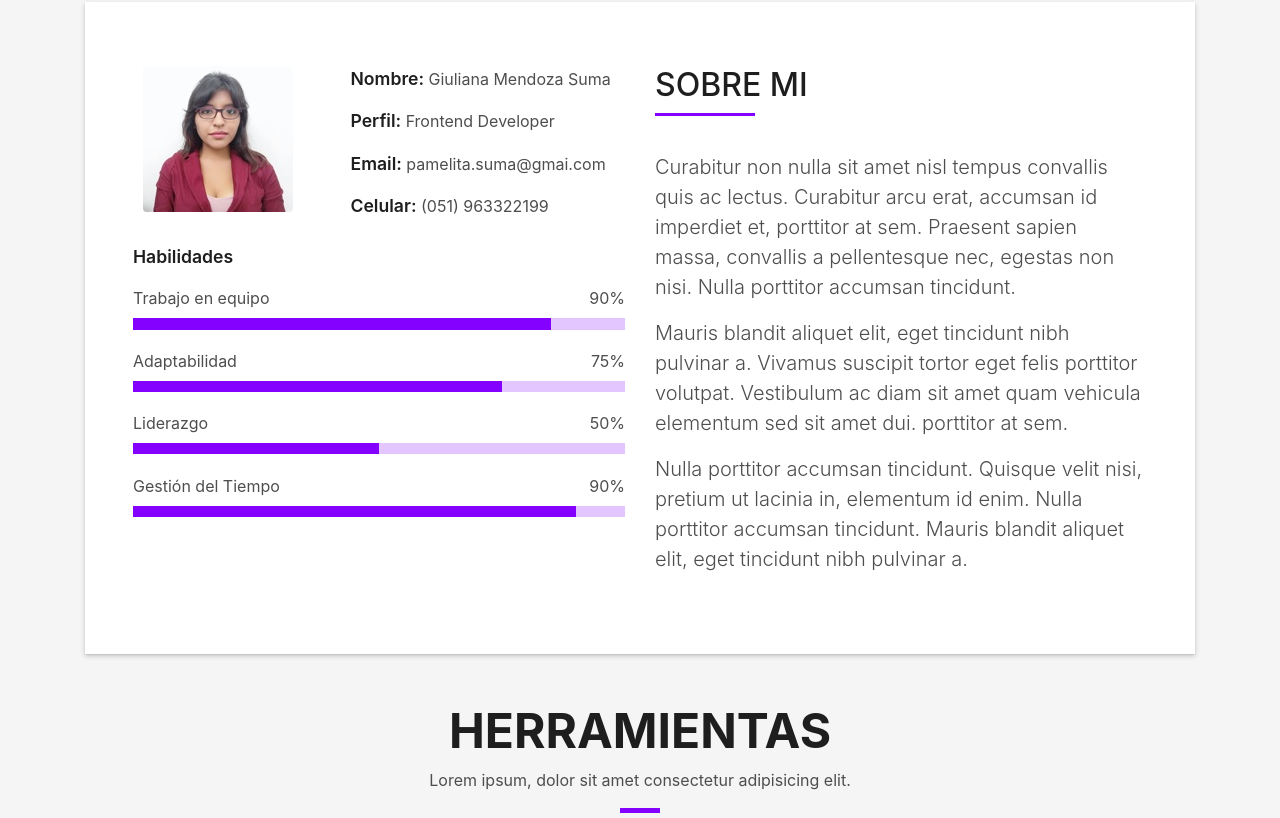
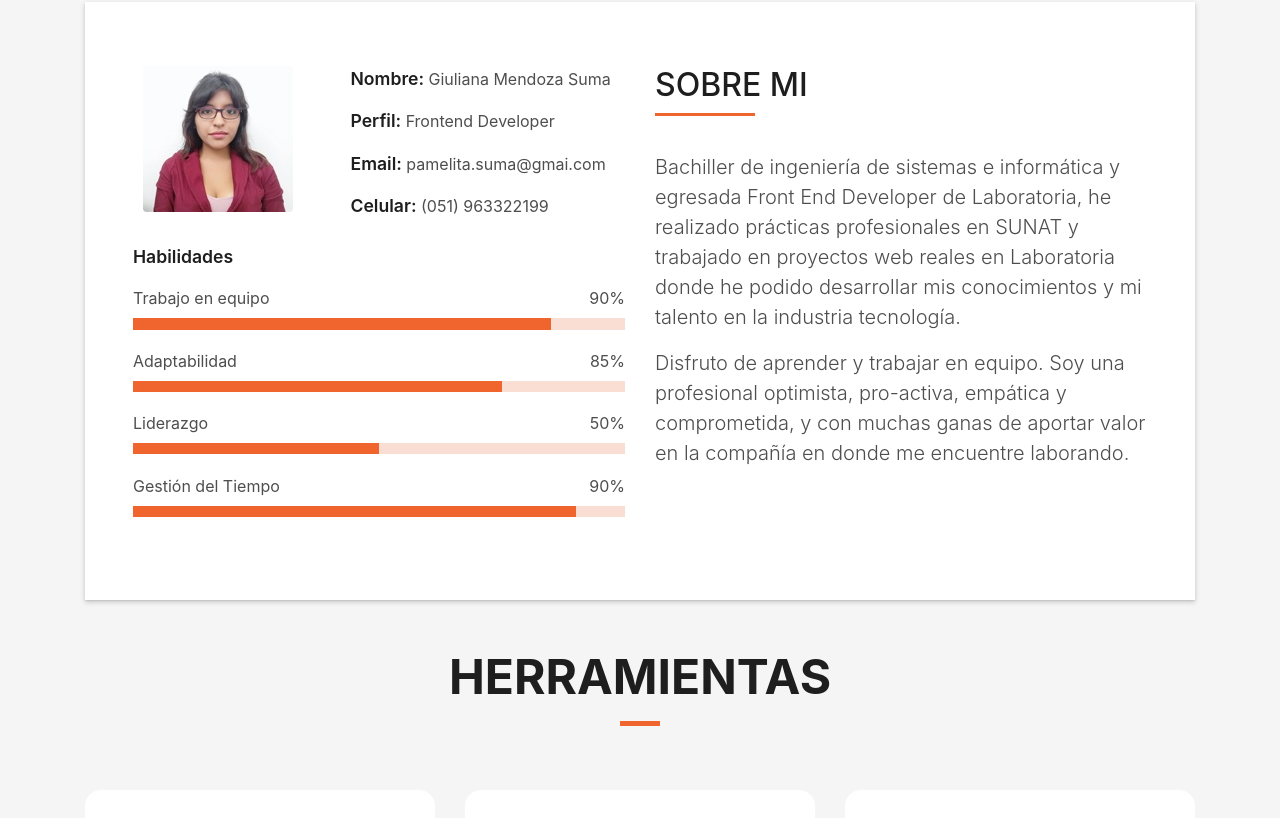
Before and after one commit to GiulianaMS/My-portfolio-profesional, a plain HTML site: page index.html in a window 1280 px wide. Shown: the part 862-1680 px from the top of the page. Drawn offline with Linux system fonts and the light colour scheme; files whose address does not match are found by name.

Commit message:
Algunos cambios

```diff
--- a/index.html
+++ b/index.html
@@ -22,7 +22,7 @@
   <link href="lib/lightbox/css/lightbox.min.css" rel="stylesheet">
 
   <!-- Main Stylesheet File -->
-  <link href="css/style-purple.css" rel="stylesheet">
+  <link href="css/style-orange.css" rel="stylesheet">
 
   <!-- =======================================================
     Theme Name: DevFolio
@@ -112,7 +112,7 @@
                     <div class="progress-bar" role="progressbar" style="width: 85%;" aria-valuenow="85" aria-valuemin="0"
                       aria-valuemax="100"></div>
                   </div>
-                  <span>Adaptabilidad</span> <span class="pull-right">75%</span>
+                  <span>Adaptabilidad</span> <span class="pull-right">85%</span>
                   <div class="progress">
                     <div class="progress-bar" role="progressbar" style="width: 75%" aria-valuenow="75" aria-valuemin="0"
                       aria-valuemax="100"></div>
@@ -138,20 +138,13 @@
                     </h5>
                   </div>
                   <p class="lead">
-                    Curabitur non nulla sit amet nisl tempus convallis quis ac lectus. Curabitur arcu erat, accumsan id
-                    imperdiet et, porttitor
-                    at sem. Praesent sapien massa, convallis a pellentesque nec, egestas non nisi. Nulla
-                    porttitor accumsan tincidunt.
+                    Bachiller de ingeniería de sistemas e informática y egresada Front End Developer de Laboratoria,
+                    he realizado prácticas profesionales en SUNAT y trabajado en proyectos web reales en Laboratoria
+                    donde he podido desarrollar mis conocimientos y mi talento en la industria tecnología.
                   </p>
                   <p class="lead">
-                    Mauris blandit aliquet elit, eget tincidunt nibh pulvinar a. Vivamus suscipit tortor eget felis
-                    porttitor volutpat. Vestibulum
-                    ac diam sit amet quam vehicula elementum sed sit amet dui. porttitor at sem.
-                  </p>
-                  <p class="lead">
-                    Nulla porttitor accumsan tincidunt. Quisque velit nisi, pretium ut lacinia in, elementum id enim.
-                    Nulla porttitor accumsan
-                    tincidunt. Mauris blandit aliquet elit, eget tincidunt nibh pulvinar a.
+                    Disfruto de aprender y trabajar en equipo. Soy una profesional optimista, pro-activa, empática y
+                    comprometida, y con muchas ganas de aportar valor en la compañía en donde me encuentre laborando.
                   </p>
                 </div>
               </div>
@@ -172,7 +165,6 @@
               Herramientas
             </h3>
             <p class="subtitle-a">
-              Lorem ipsum, dolor sit amet consectetur adipisicing elit.
             </p>
             <div class="line-mf"></div>
           </div>
```
